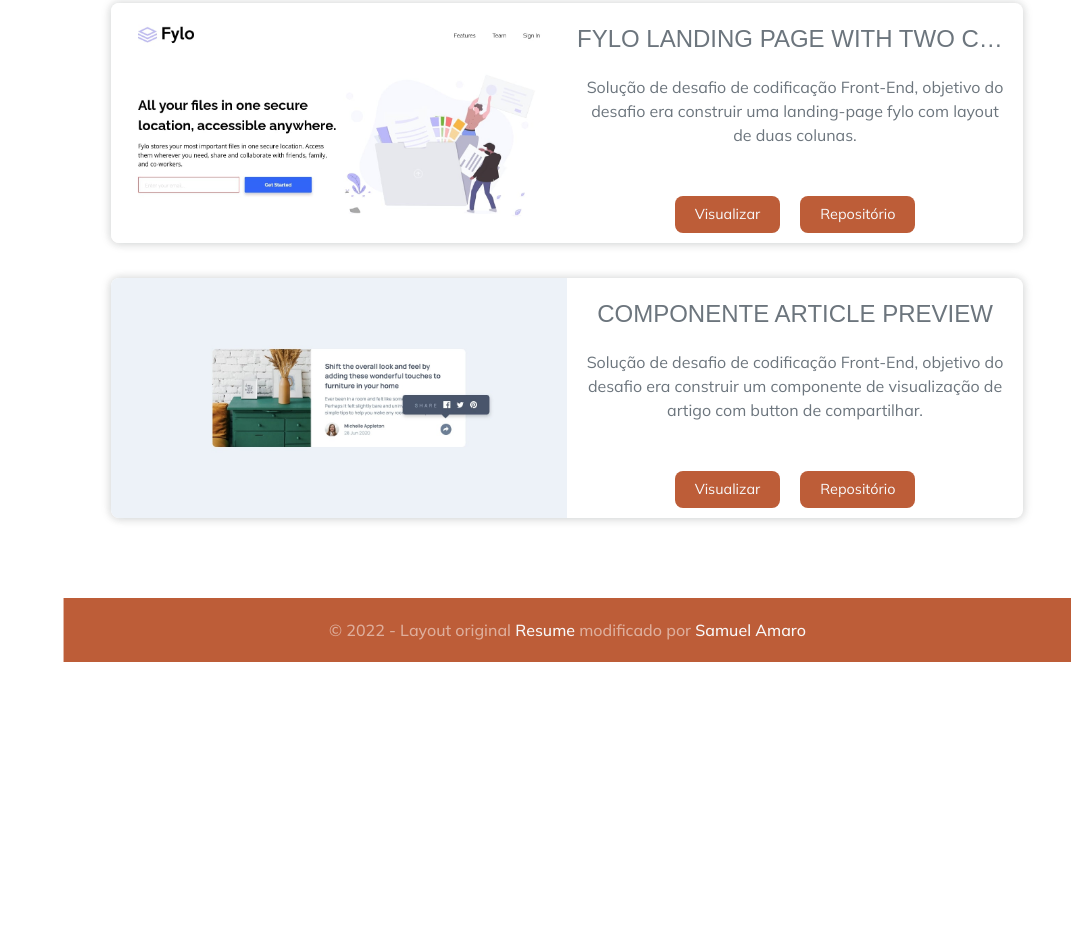
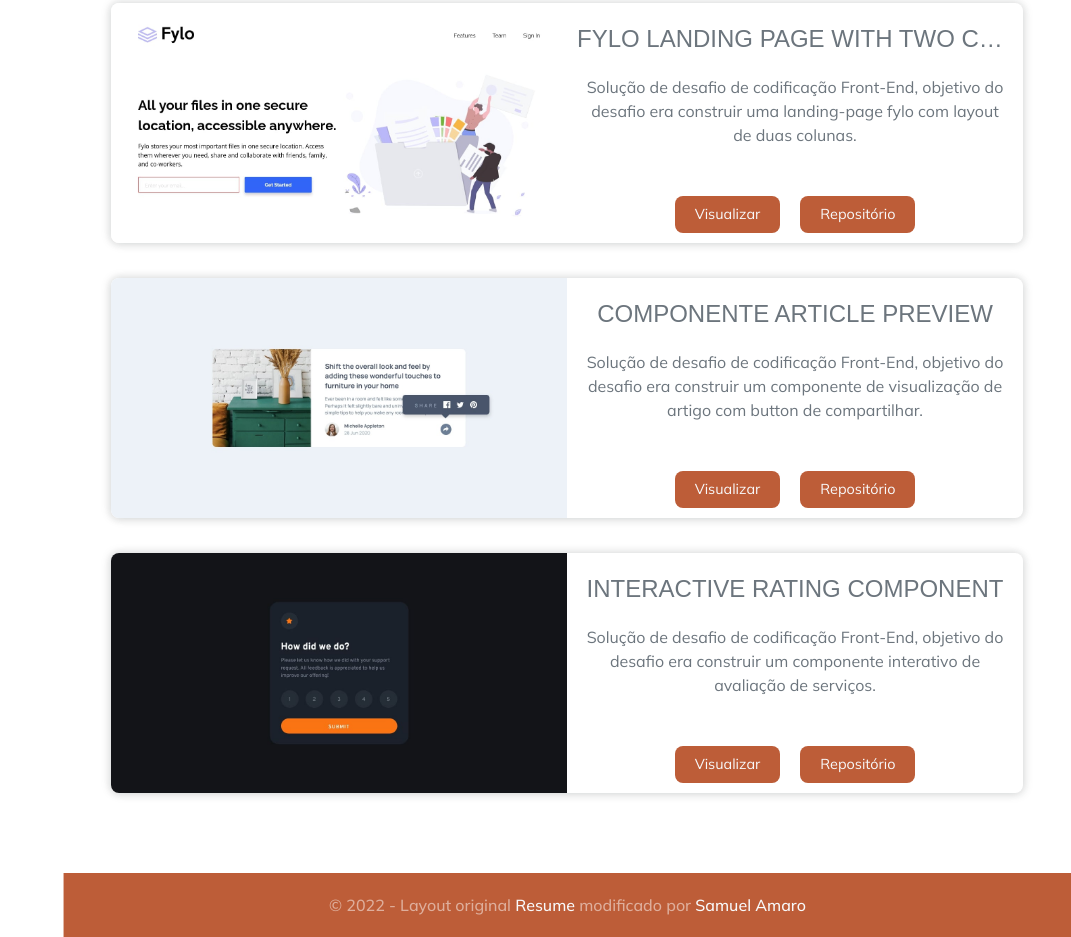
Before and after one commit to Samuel-Amaro/portefolio-website, a plain HTML site: page index.html in a window 1280 px wide. Shown: the part 7358-8295 px from the top of the page, without its empty margins (209-1280 px from the left). Before the commit the page ends 8020 px from the top, so only its background shows below. Drawn offline with nearby package versions, Linux system fonts and the light colour scheme; a web font is replaced by a local one.

Commit message:
add new project and corrections

```diff
--- a/index.html
+++ b/index.html
@@ -55,7 +55,7 @@
                         <span class="main-container__diviser">&centerdot;</span>
                         <span class="main-container__office">Desenvolvedor Front-End Júnior</span>
                     </h2>
-                    <p class="main-container__about">Olá! Meu nome e Samuel Amaro, sou formado em análise e desenvolvimento de Sistemas, pelo <a href="https://www.ifg.edu.br/formosa" target="_blank" rel="external"><abbr title="instituto federal de Goiás">IFG</abbr></a>, tenho 22 anos, atualmente estou desempregado buscando uma oportunidade profissional na areá de desenvolvimento web para atuar como estagiário ou desenvolvedor júnior Front-End. Sou proativo, determinado, focado, gosto de resolver problemas usando as minhas habilidades, lido bem com ambientes sobre pressão, aplico gerenciamento de tempo nas minhas tarefas pessoais. Sinta-se a vontade para visualizar o meu currículo e minhas redes logo abaixo.</p>
+                    <p class="main-container__about">Olá! Meu nome e Samuel Amaro, sou formado em análise e desenvolvimento de Sistemas, pelo <a href="https://www.ifg.edu.br/formosa" target="_blank" rel="external"><abbr title="instituto federal de Goiás">IFG</abbr></a>, tenho 22 anos, atualmente estou desempregado buscando uma oportunidade profissional na areá de desenvolvimento web para atuar como estagiário ou desenvolvedor júnior Front-End. Sou proativo, determinado, focado, gosto de resolver problemas usando as minhas habilidades, lido bem com ambientes sob pressão, aplico gerenciamento de tempo nas minhas tarefas pessoais. Sinta-se a vontade para visualizar o meu currículo e minhas redes logo abaixo.</p>
                     <ul class="main-container__social-media">
                         <li class="main-container__item-media">
                             <a class="main-container__link-social" href="https://www.linkedin.com/in/samuel-amaro/" target="_blank" rel="external" title="link social media profile linkedin">
@@ -68,7 +68,7 @@
                             </a>
                         </li>
                         <li class="main-container__item-media">
-                            <a class="main-container__link-social" href="https://www.frontendmentor.io/profile/samuel-amaro" target="_blank" rel="external" title="link social media Front-End mentor profile">
+                            <a class="main-container__link-social" href="https://www.frontendmentor.io/profile/Samuel-Amaro" target="_blank" rel="external" title="link social media Front-End mentor profile">
                                 <img src="./images/logo-front-end-mentor-white-correct.svg" alt="icon Front-End mentor profile" width="22" height="22"/>
                             </a>
                         </li>
@@ -390,6 +390,17 @@
                                 <a href="https://github.com/Samuel-Amaro/article-preview-component" target="_blank" rel="external" class="projects__repository">Repositório</a>
                             </div>
                         </div>
+                        <div class="projects__card">
+                            <div class="projects__img">
+                                <img src="./images/project-19.jpg" alt="imagen componente de interação de avaliação de serviços"/>
+                            </div>
+                            <h3 class="projects__title">Interactive rating component</h3>
+                            <p class="projects__details">Solução de desafio de codificação Front-End, objetivo do desafio era construir um componente interativo de avaliação de serviços.</p>
+                            <div class="projects__links">
+                                <a href="https://samuel-amaro.github.io/interactive-rating-component/" target="_blank" rel="external" class="projects__view">Visualizar</a>
+                                <a href="https://github.com/Samuel-Amaro/interactive-rating-component" target="_blank" rel="external" class="projects__repository">Repositório</a>
+                            </div>
+                        </div>
                     </div>
                 </div>
             </section>
```
Also changed, not shown: images/project-19.jpg (added).
